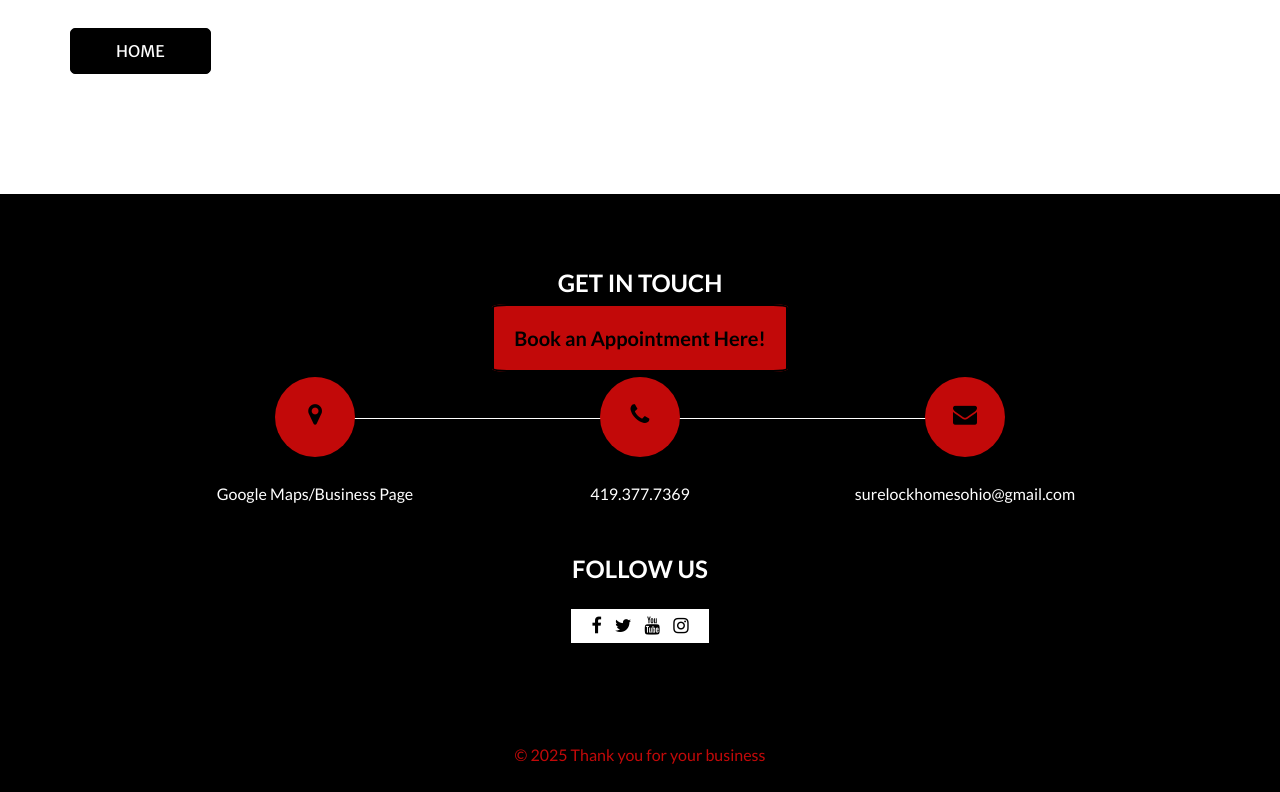
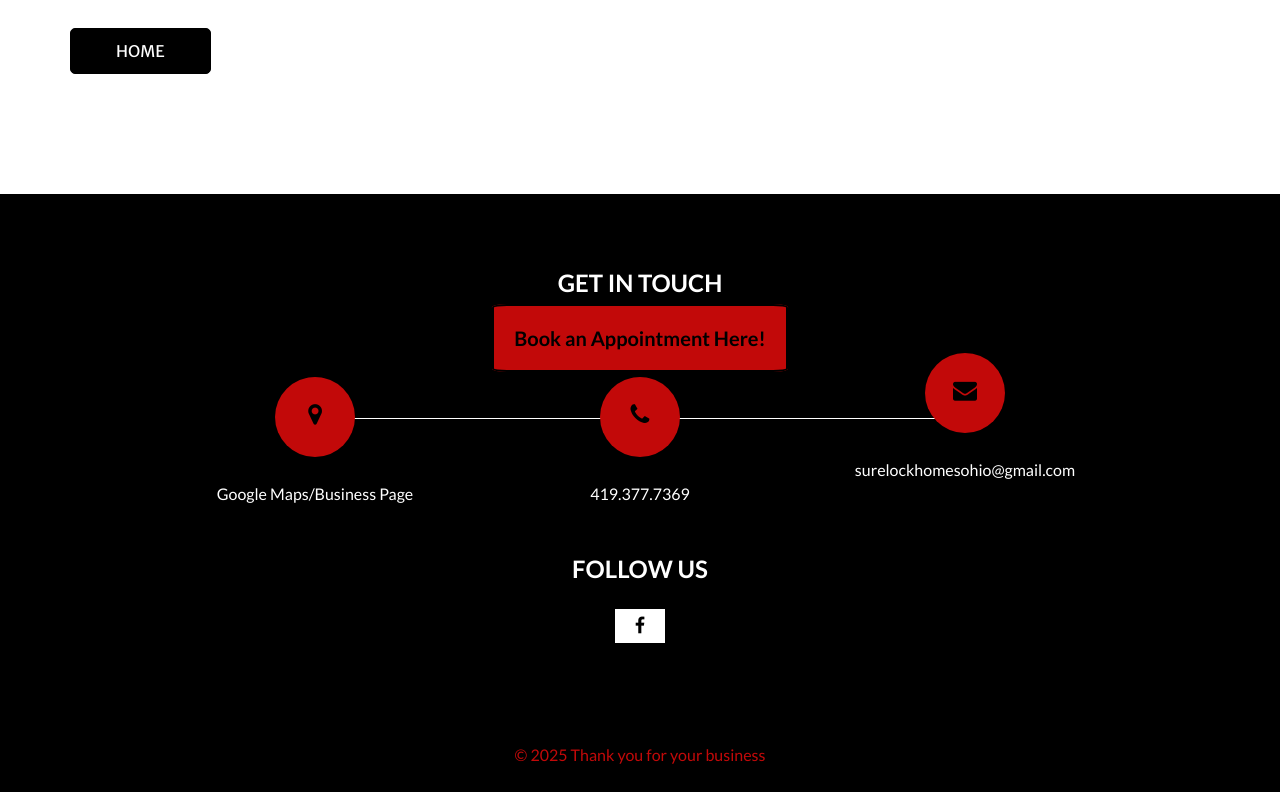
Before and after one commit to Danieljamespm/surelock-site, a plain HTML site: page about.html in a window 1280 px wide. Shown: the part 1909-2701 px from the top of the page. Drawn offline with nearby package versions, Linux system fonts and the light colour scheme.

Commit message:
got rid of all the links that redirected to the home page.

```diff
--- a/about.html
+++ b/about.html
@@ -169,7 +169,7 @@
                 </a>
               </div>
               <div class="col-md-4">
-                <a href="">
+                <br/>
                   <div class="item ">
                     <div class="img-box ">
                       <i class="fa fa-phone" aria-hidden="true"></i>
@@ -178,10 +178,10 @@
                       419.377.7369
                     </p>
                   </div>
-                </a>
+
               </div>
               <div class="col-md-4">
-                <a href="">
+
                   <div class="item ">
                     <div class="img-box">
                       <i class="fa fa-envelope" aria-hidden="true"></i>
@@ -190,7 +190,7 @@
                       surelockhomesohio@gmail.com
                     </p>
                   </div>
-                </a>
+
               </div>
             </div>
           </div>
@@ -205,15 +205,7 @@
         <a href="https://www.facebook.com/SureLockHomesLocksmithLLC">
           <i class="fa fa-facebook" aria-hidden="true"></i>
         </a>
-        <a href="">
-          <i class="fa fa-twitter" aria-hidden="true"></i>
-        </a>
-        <a href="">
-          <i class="fa fa-youtube" aria-hidden="true"></i>
-        </a>
-        <a href="">
-          <i class="fa fa-instagram" aria-hidden="true"></i>
-        </a>
+
       </div>
     </div>
   </section>
```
Also changed, not shown: contact.html (+5 -13 lines), index.html (+6 -16 lines), service.html (+5 -13 lines).
